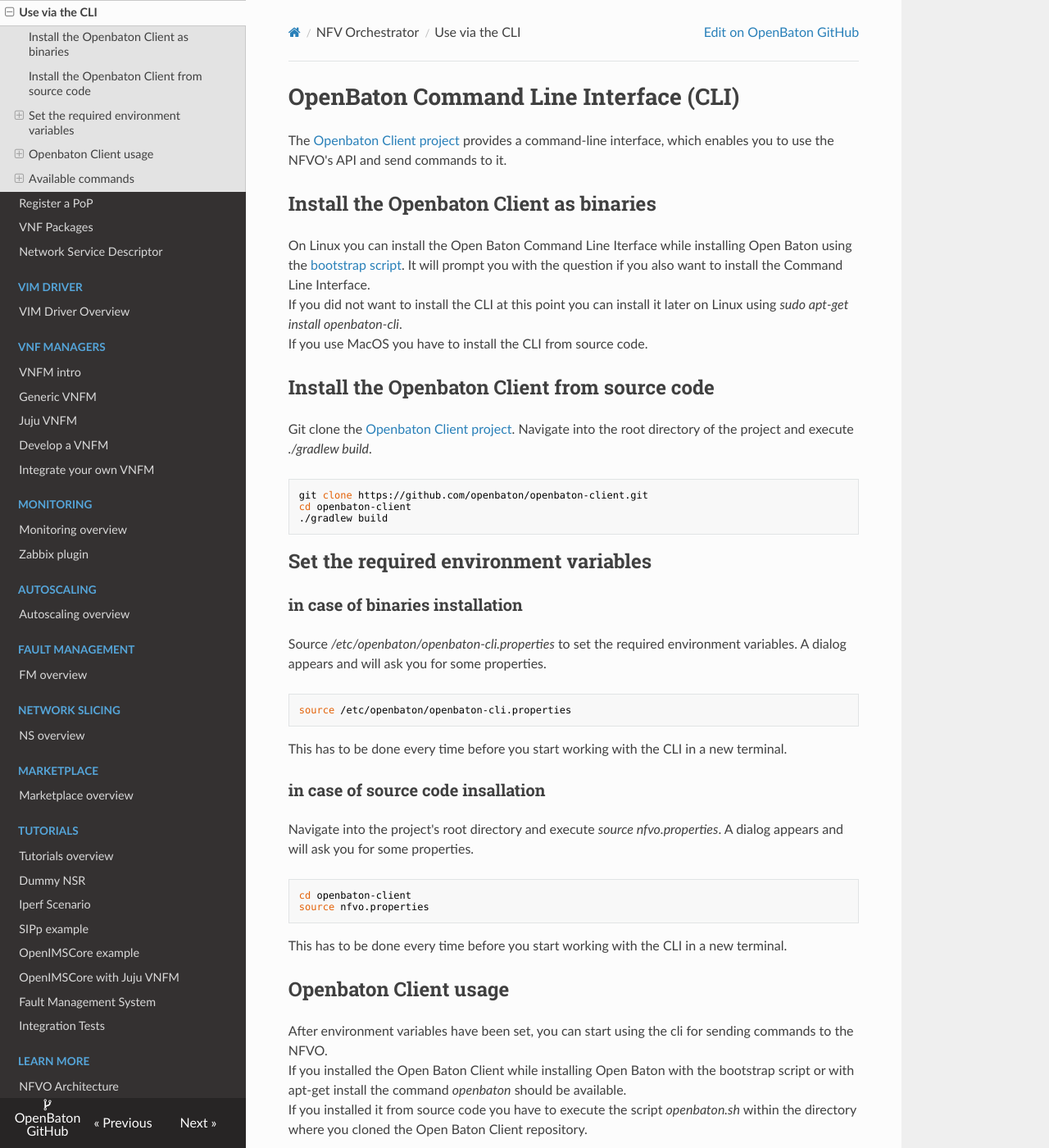
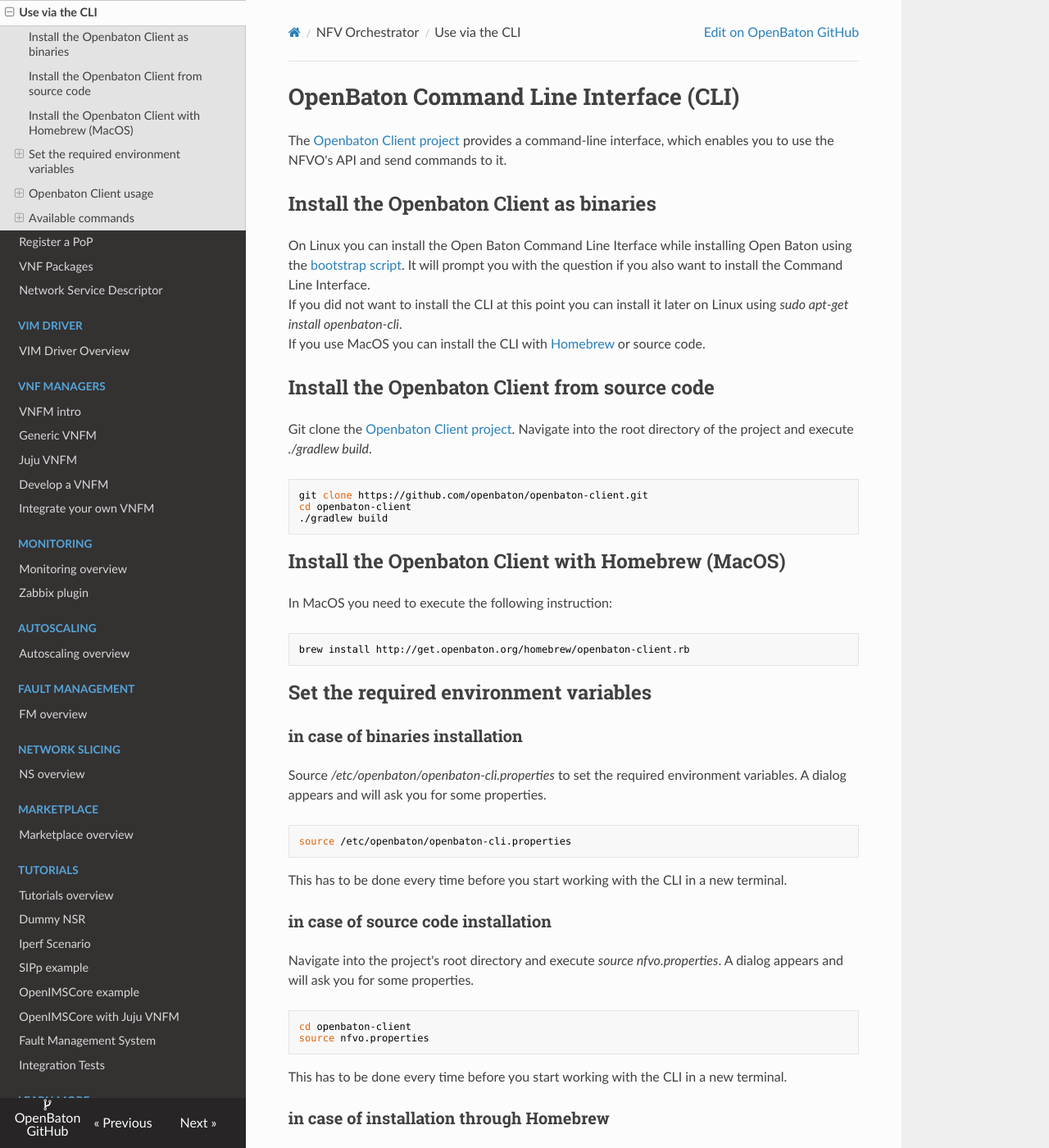
Before and after one commit to openbaton/docs, an MkDocs documentation site: the page built from docs/nfvo-how-to-use-cli.md, in a window 1280 px wide and 1400 px high. Shown: the whole window at 82% size. Built offline with MkDocs 1.6.1, drawn with Linux system fonts in a browser that asks for light colours; nearby versions of some CDN libraries; old or Windows-style settings are respelled for this version of MkDocs; some of the changed text lies outside the part shown.

Commit message:
fix doc for version 4.0.0
- move openbaton-cli installation instruction from Installation->Install
on MacOS to NFV Orchestrator->Use via the CLI
- Fix Zabbix-plugin dependencies with 4.0.0

````diff
--- a/docs/nfvo-how-to-use-cli.md
+++ b/docs/nfvo-how-to-use-cli.md
@@ -6,7 +6,7 @@
 
 On Linux you can install the Open Baton Command Line Iterface while installing Open Baton using the [bootstrap script][linux-install]. It will prompt you with the question if you also want to install the Command Line Interface.
 If you did not want to install the CLI at this point you can install it later on Linux using *sudo apt-get install openbaton-cli*.
-If you use MacOS you have to install the CLI from source code.
+If you use MacOS you can install the CLI with [Homebrew][homebrew-website] or source code.
 
 
 ## Install the Openbaton Client from source code
@@ -17,6 +17,13 @@
 git clone https://github.com/openbaton/openbaton-client.git
 cd openbaton-client
 ./gradlew build
+```
+
+## Install the Openbaton Client with Homebrew (MacOS)
+
+In MacOS you need to execute the following instruction:
+```bash
+brew install http://get.openbaton.org/homebrew/openbaton-client.rb
 ```
 
 ## Set the required environment variables
@@ -31,13 +38,23 @@
 
 This has to be done every time before you start working with the CLI in a new terminal.
 
-### in case of source code insallation
+### in case of source code installation
 
 Navigate into the project's root directory and execute *source nfvo.properties*. A dialog appears and will ask you for some properties.
 
 ```sh
 cd openbaton-client
 source nfvo.properties
+```
+
+This has to be done every time before you start working with the CLI in a new terminal.
+
+### in case of installation through Homebrew
+
+Execute the following command:
+
+```sh
+source /usr/local/etc/openbaton/cli/nfvo.properties
 ```
 
 This has to be done every time before you start working with the CLI in a new terminal.
@@ -619,6 +636,7 @@
 [registeraNewVim]:images/vim-instance-register-new-pop.png
 [openbaton-client-github]:https://github.com/openbaton/openbaton-client
 [linux-install]:nfvo-installation-deb
+[homebrew-website]:http://brew.sh
 
 
 <!---
````
Also changed, not shown: docs/nfvo-installation-mac.md (+0 -14 lines), docs/zabbix-plugin.md (+1 -1 lines).
